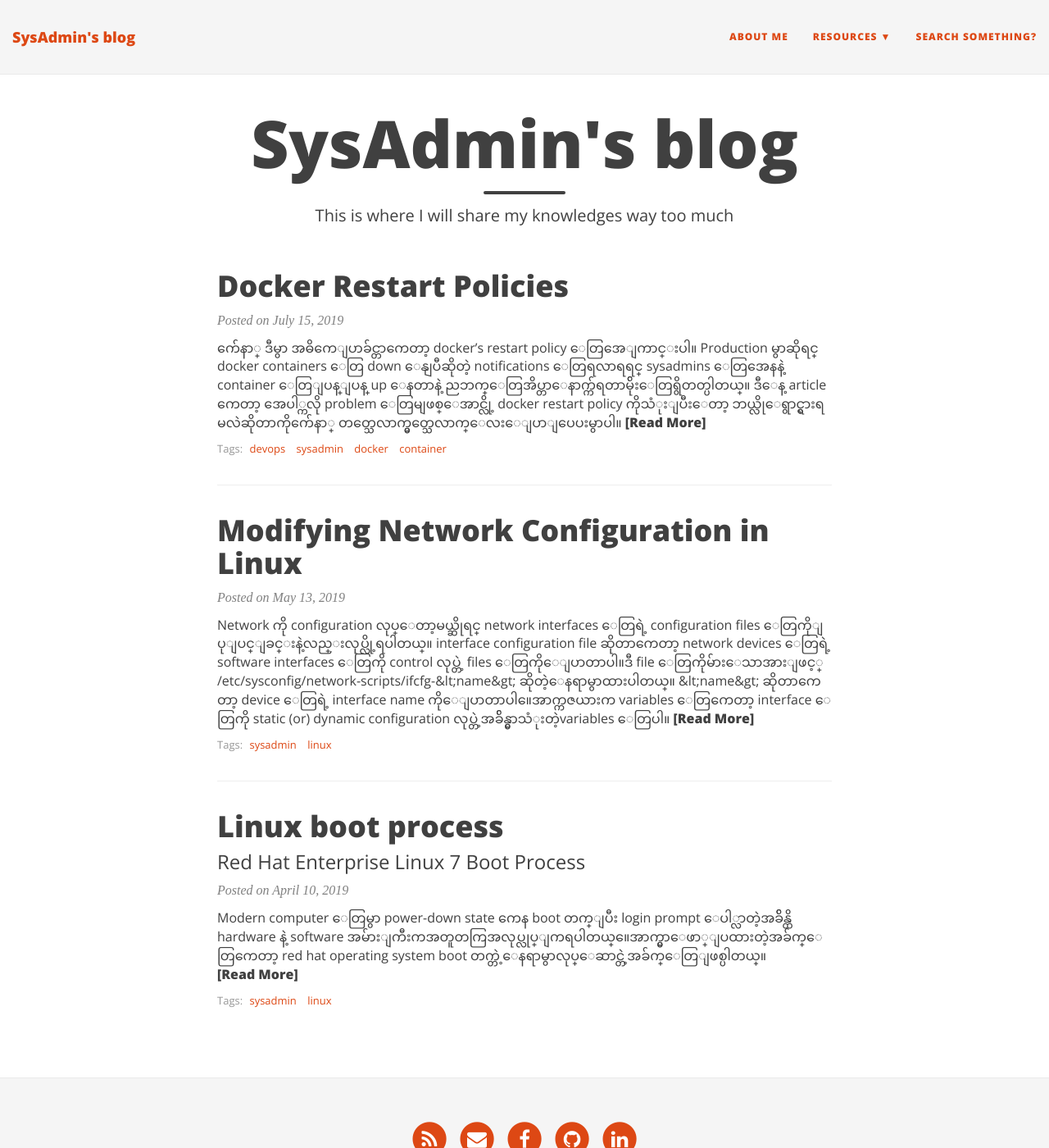
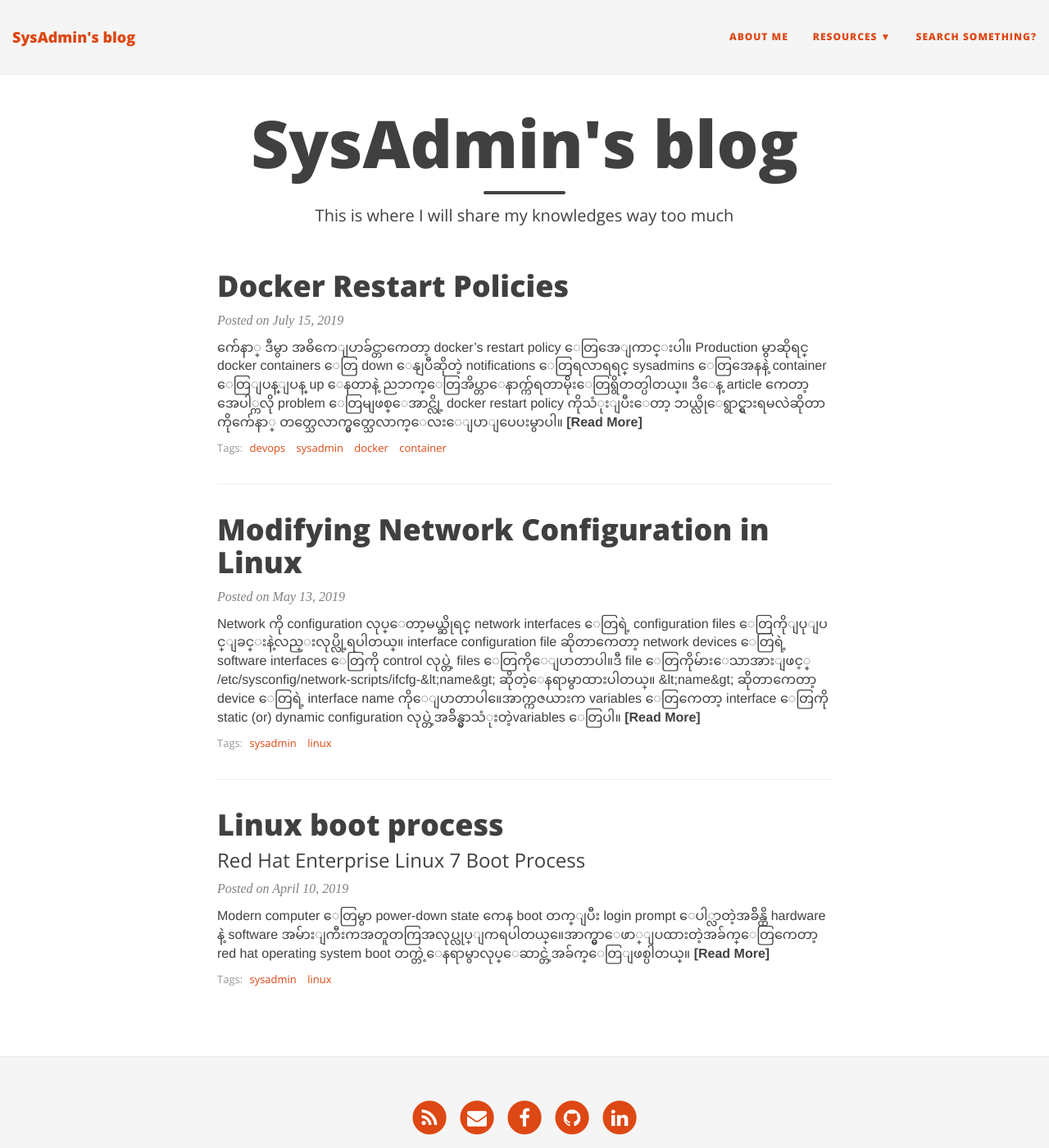
Before and after one commit to waiyanwh/waiyanwh.github.io, a Jekyll site: the page built from index.html, in a window 1280 px wide and 1400 px high. Shown: the whole window at 82% size. Built offline with Jekyll 4.4.1, drawn with Linux system fonts in a browser that asks for light colours; nearby versions of some CDN libraries; some web fonts are replaced; the list of posts is cut into pages by our own code.

Commit message:
Post priview zawgyi embed

```diff
--- a/css/main.css
+++ b/css/main.css
@@ -353,7 +353,7 @@
   margin: 0 0 10px;
 }
 .post-preview .post-entry {
-  font-family: 'Open Sans', 'Helvetica Neue', Helvetica, Arial, sans-serif;
+  font-family: 'Zawgyi-One', 'Helvetica Neue', Helvetica, Arial, sans-serif;
 }
 .post-entry-container {
   display: inline-block;
```
